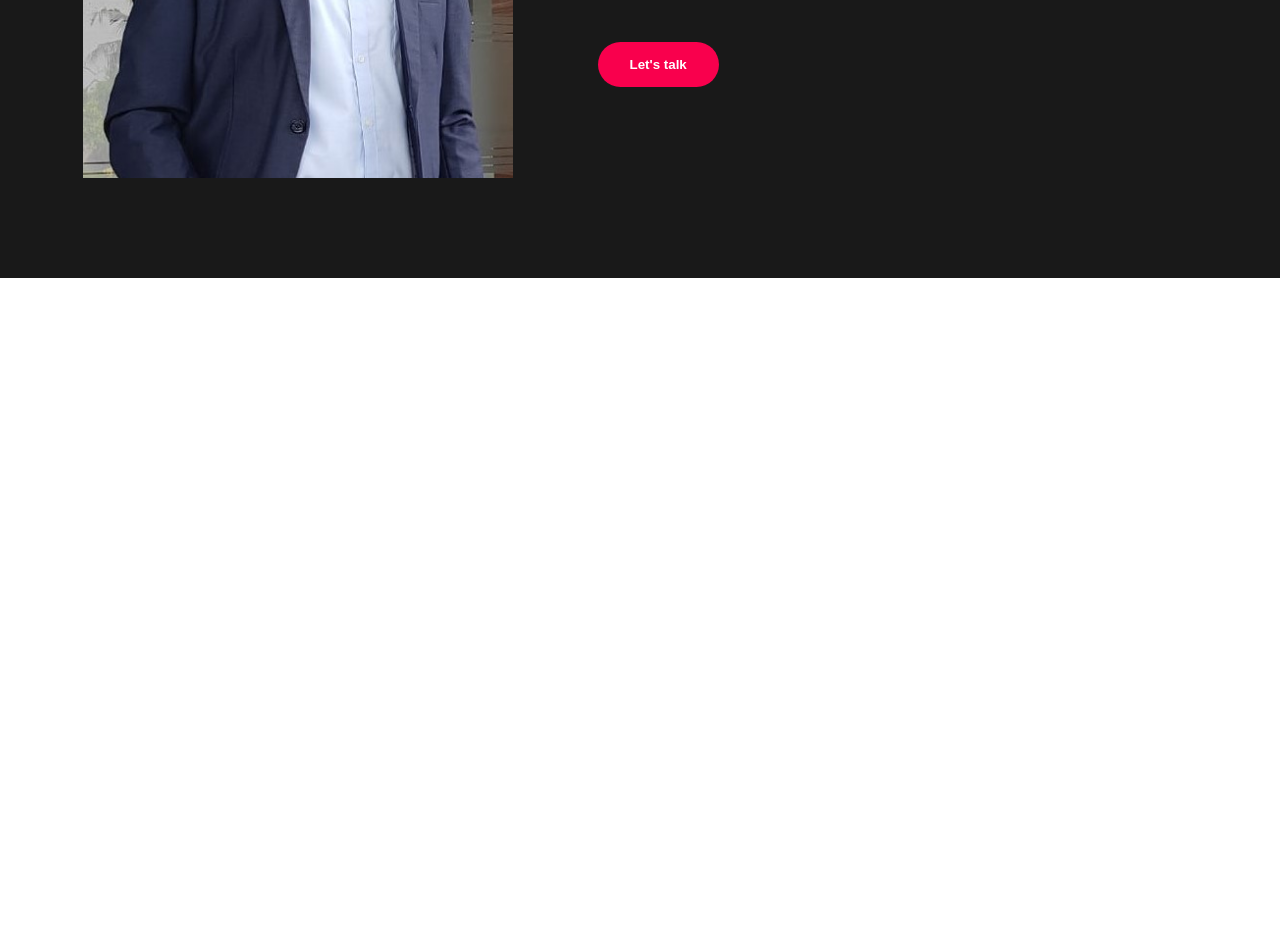
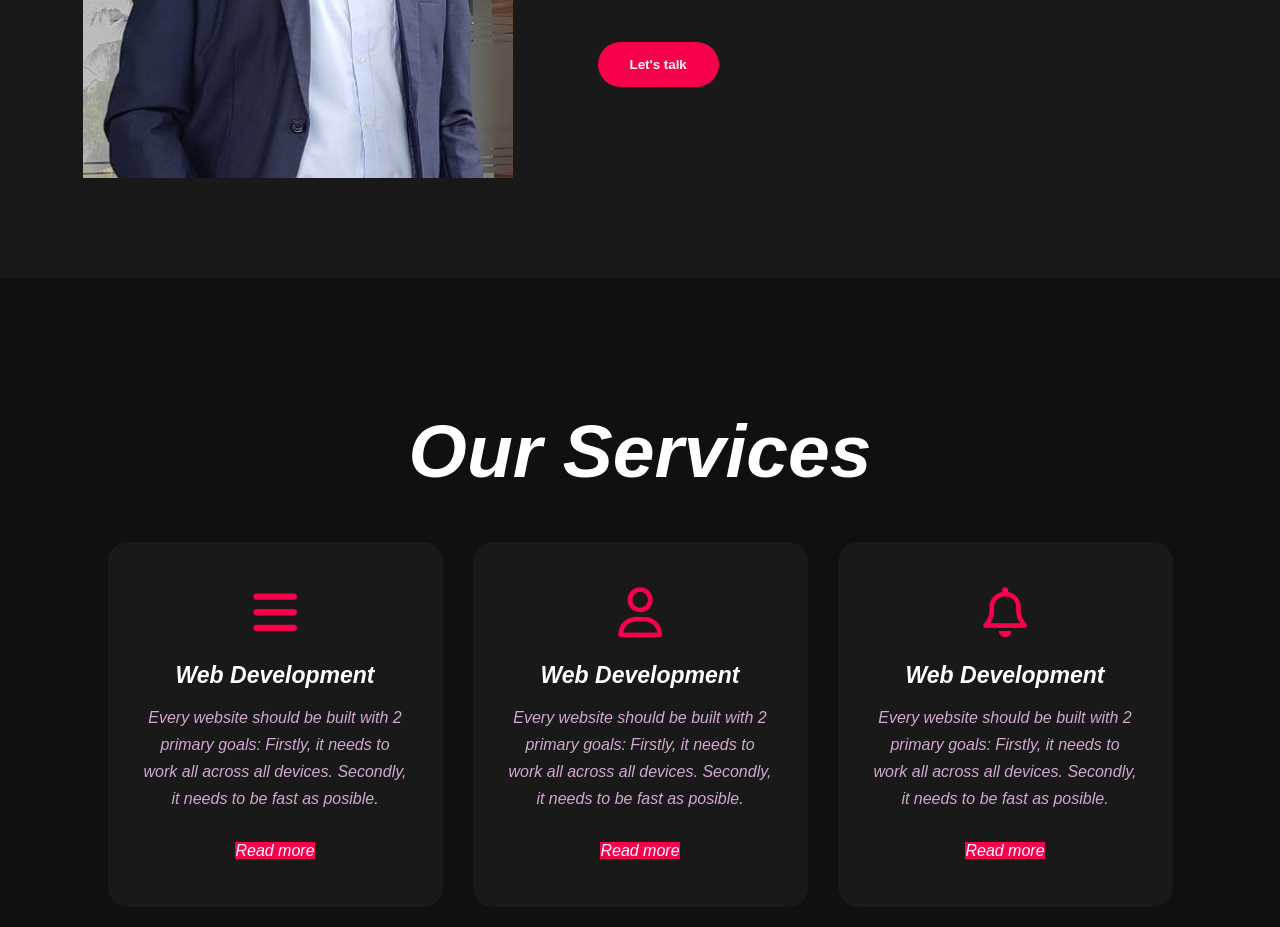
Before and after one commit to darshan45672/Bharat-Intern, a plain HTML site: page Task 1/index.html in a window 1280 px wide. Shown: the part 1240-2167 px from the top of the page. Before the commit the page ends 1518 px from the top, so only its background shows below. Drawn offline with Linux system fonts and the light colour scheme.

Commit message:
service section updated

```diff
--- a/Task 1/index.html
+++ b/Task 1/index.html
@@ -56,5 +56,48 @@
       </div>
     </div>
   </section>
+
+  <!-- Service section -->
+  <div class="services">
+    <div class="title">
+      <h2>Our Services</h2>
+    </div>
+    <div class="box">
+      <div class="card">
+        <i class="fa-solid fa-bars"></i>
+        <h5>Web Development</h5>
+        <div class="pra">
+          <p>Every website should be built with 2 primary goals: Firstly, it needs to work all across all devices. Secondly, it needs to be fast as posible.</p>
+          <p style="text-align: center;">
+            <a class="button" href="#">Read more</a>
+          </p>
+        </div>
+      </div>
+
+      <div class="card">
+        <i class="fa-regular fa-user"></i>
+        <h5>Web Development</h5>
+        <div class="pra">
+          <p>Every website should be built with 2 primary goals: Firstly, it needs to work all across all devices. Secondly, it needs to be fast as posible.</p>
+          <p style="text-align: center;">
+            <a class="button" href="#">Read more</a>
+          </p>
+        </div>
+      </div>
+
+      <div class="card">
+        <i class="fa-regular fa-bell"></i>
+        <h5>Web Development</h5>
+        <div class="pra">
+          <p>Every website should be built with 2 primary goals: Firstly, it needs to work all across all devices. Secondly, it needs to be fast as posible.</p>
+          <p style="text-align: center;">
+            <a class="button" href="#">Read more</a>
+          </p>
+        </div>
+      </div>
+
+
+    </div>
+  </div>
 </body>
 </html>
--- a/Task 1/style.css
+++ b/Task 1/style.css
@@ -129,10 +129,13 @@ h4{
     color: white;
     box-shadow: 0px 0px 5px #000, 0px 0px 15px, #858585;
     top: 6px;
-    right: 6px;
+    right: 9.5px;
     cursor: pointer;
 }
 
+.news-letter form input:last-child:hover{
+    transform: scale(1.1);
+}
 .about{
     width: 100%;
     padding: 100px 0px;
@@ -200,3 +203,66 @@ button:hover{
     border: 2px solid #f9004d;
     cursor: pointer;
 }
+
+.services{
+    background: #101010;
+    width: 100%;
+    padding: 100px 0px;
+}
+
+.title h2{
+    color: white;
+    font-size: 75px;
+    width: 1130px;
+    margin: 30px auto;
+    text-align: center;
+    font-style: oblique;
+}
+
+.box{
+    display: flex;
+    justify-content: center;
+    align-items: center;
+    min-height: 400px;
+}
+
+.card{
+    height: 365px;
+    width: 335px;
+    padding: 20px 35px;
+    background: #191919;
+    border-radius: 20px;
+    margin: 15px;
+    position: relative;
+    overflow: hidden;
+    text-align: center;
+}
+ .card i{
+    font-size: 50px;
+    display: block;
+    text-align: center;
+    margin: 25px 0px;
+    color: #f9004d;
+ }
+
+ h5{
+    color: white;
+    font-size: 23px;
+    margin-bottom: 15px;
+    font-style: oblique;
+ }
+
+ .pra p{
+    color: #fcfc;
+    font-size: 16px;
+    line-height: 27px;
+    margin-bottom: 25px;
+    font-style: oblique;
+ }
+
+ .card .button{
+    background-color: #f9004d;
+    color: white;
+    text-decoration: none;
+
+ }
```
